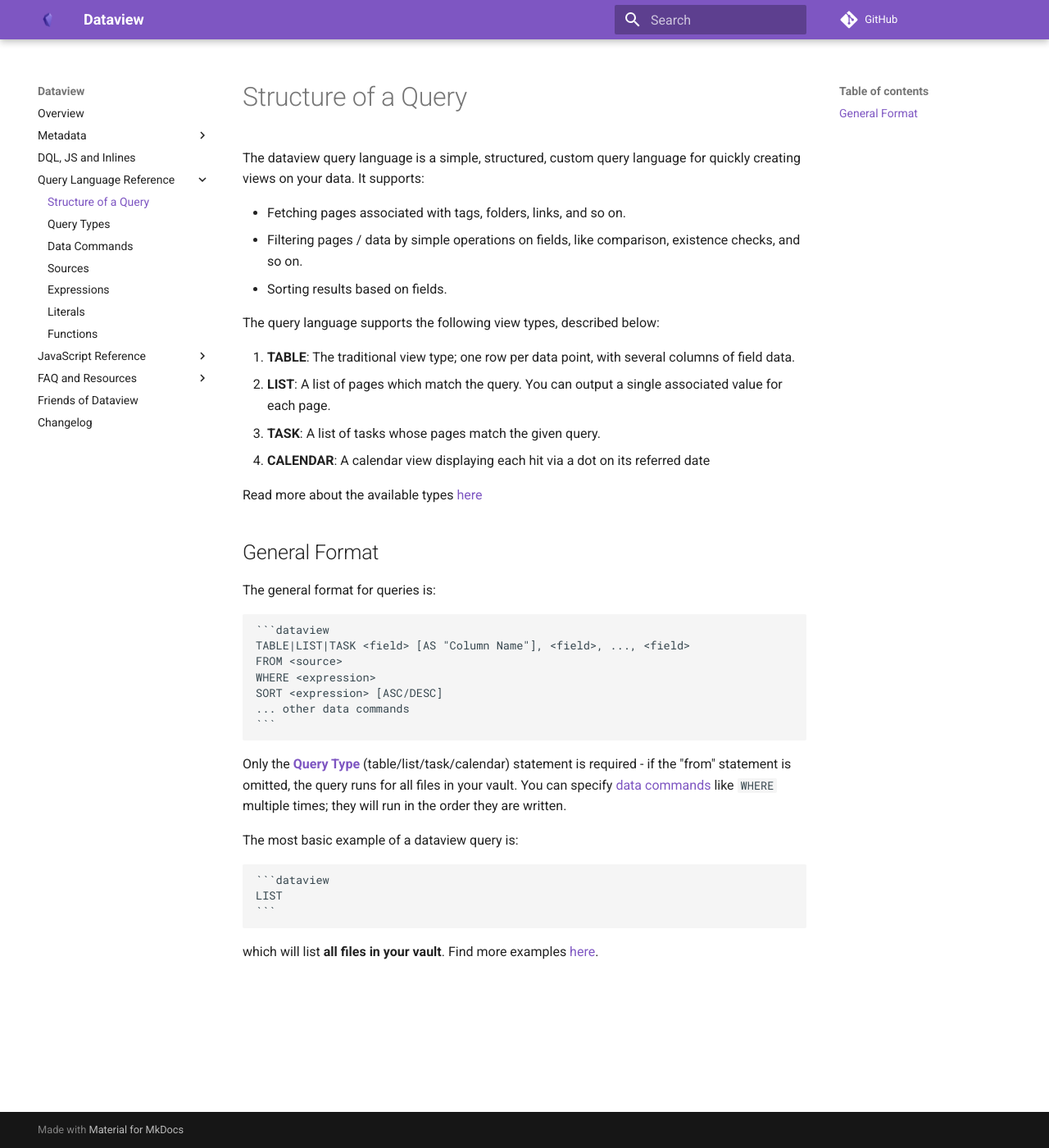
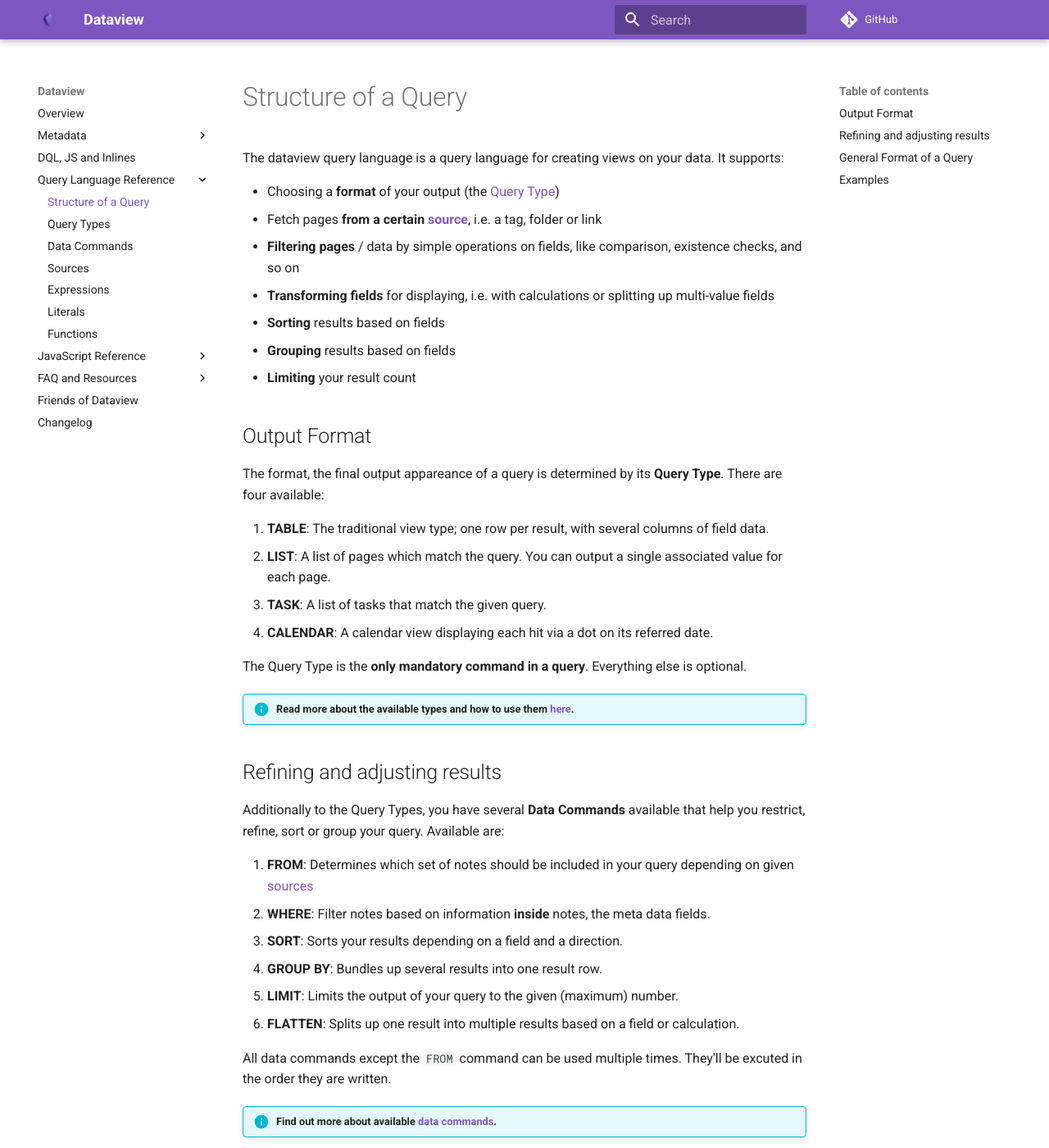
Before and after one commit to blacksmithgu/obsidian-dataview, an MkDocs documentation site: the page built from docs/docs/queries/structure.md, in a window 1280 px wide and 1400 px high. Shown: the whole window at 82% size. Built offline with MkDocs 1.6.1 and Material for MkDocs 9.7.7, drawn with Linux system fonts in a browser that asks for light colours; comment, search, counter and statistics services are not loaded; some of the changed text lies outside the part shown.

Commit message:
docs(structure): rework query structure page

````diff
--- a/docs/docs/queries/structure.md
+++ b/docs/docs/queries/structure.md
@@ -1,39 +1,55 @@
 # Structure of a Query
 
-The dataview query language is a simple, structured, custom query language for quickly creating views on your data. It
+The dataview query language is a query language for creating views on your data. It
 supports:
 
-- Fetching pages associated with tags, folders, links, and so on.
-- Filtering pages / data by simple operations on fields, like comparison, existence checks, and so on.
-- Sorting results based on fields.
+- Choosing a **format** of your output (the [Query Type](./query-types.md))
+- Fetch pages **from a certain [source](../reference/sources.md)**, i.e. a tag, folder or link
+- **Filtering pages** / data by simple operations on fields, like comparison, existence checks, and so on
+- **Transforming fields** for displaying, i.e. with calculations or splitting up multi-value fields
+- **Sorting** results based on fields
+- **Grouping** results based on fields
+- **Limiting** your result count
 
-The query language supports the following view types, described below:
+## Output Format
 
-1. **TABLE**: The traditional view type; one row per data point, with several columns of field data.
+The format, the final output appareance of a query is determined by its **Query Type**. There are four available:
+
+1. **TABLE**: The traditional view type; one row per result, with several columns of field data.
 2. **LIST**: A list of pages which match the query. You can output a single associated value for each page.
-3. **TASK**: A list of tasks whose pages match the given query.
-4. **CALENDAR**: A calendar view displaying each hit via a dot on its referred date
+3. **TASK**: A list of tasks that match the given query.
+4. **CALENDAR**: A calendar view displaying each hit via a dot on its referred date.
 
-Read more about the available types [here](./query-types.md)
+The Query Type is the **only mandatory command in a query**. Everything else is optional.
 
-## General Format
+!!! info "Read more about the available types and how to use them [here](./query-types.md)."
 
-The general format for queries is:
+## Refining and adjusting results
 
-~~~
-```dataview
-TABLE|LIST|TASK <field> [AS "Column Name"], <field>, ..., <field>
-FROM <source>
-WHERE <expression>
-SORT <expression> [ASC/DESC]
-... other data commands
-```
-~~~
+Additionally to the Query Types, you have several **Data Commands** available that help you restrict, refine, sort or group your query. Available are:
 
-Only the [**Query Type**](./query-types.md) (table/list/task/calendar) statement is required - if the "from" statement is omitted, the query runs for all files in
-your vault. You can specify [data commands](./data-commands.md) like `WHERE` multiple times; they will run in the order they are written.
+1. **FROM**: Determines which set of notes should be included in your query depending on given [sources](../../reference/sources)
+2. **WHERE**: Filter notes based on information **inside** notes, the meta data fields.
+3. **SORT**: Sorts your results depending on a field and a direction.
+4. **GROUP BY**: Bundles up several results into one result row.
+5. **LIMIT**: Limits the output of your query to the given (maximum) number.
+6. **FLATTEN**: Splits up one result into multiple results based on a field or calculation.
 
-The most basic example of a dataview query is:
+All data commands except the `FROM` command can be used multiple times. They'll be excuted in the order they are written.
+
+!!! info "Find out more about available [data commands](./data-commands.md)."
+
+## General Format of a Query
+
+Every query, independend of the chosen Query Type, follows the same structure.
+
+- exactly one **Query Type** with, depending on your Query type, zero, one or many [fields](../annotation/add-metadata.md) for displaying
+- zero or one **FROM** data command with one to many [sources](../reference/sources.md)
+- zero to many other **data commands** with one to many [expressions](../reference/expressions.md) and/or other infos depending on the data command
+
+!!! hint "Only the Query Type is mandatory."
+
+The most minimalistic query looks like this:
 
 ~~~
 ```dataview
@@ -41,4 +57,71 @@ LIST
 ```
 ~~~
 
-which will list **all files in your vault**. Find more examples [here](../resources/examples.md).
+which will list **all files in your vault**. `TABLE` does the same in a different format, `TASK` does the same for all your tasks.
+
+Abstractly speaking, a query conforms the following pattern:
+
+~~~
+```dataview
+<QUERY-TYPE> <fields>
+FROM <source>
+<DATA COMMAND> <expression>
+```
+~~~
+
+The concrete additional informations you can or have to give to Query Types or Data Commands vary. You can read more about them on the respective [Query Type](./query-types.md) and [Data Command](./data-commands.md) page.
+
+## Examples
+
+Following some examples of valid query structures. More examples are available [here](../resources/examples.md).
+
+~~~
+```dataview
+TASK
+```
+~~~
+
+~~~
+```dataview
+TABLE recipe-type AS "type", portions, length
+FROM #recipes
+```
+~~~
+
+~~~
+```dataview
+LIST
+FROM #assignments
+WHERE status = "open"
+```
+~~~
+
+~~~
+```dataview
+TABLE file.ctime, appointment.type, appointment.time, follow-ups
+FROM "30 Protocols/32 Management"
+WHERE follow-ups
+SORT appointment.time
+```
+~~~
+
+~~~
+```dataview
+TASK
+WHERE !completed
+SORT created DESC
+LIMIT 10
+GROUP BY file.link
+SORT file.ctime ASC
+```
+~~~
+
+
+~~~
+```dataview
+TABLE L.text AS "My lists"
+FROM "dailys"
+FLATTEN file.lists AS L
+WHERE contains(L.author, "Surname")
+```
+~~~
````
